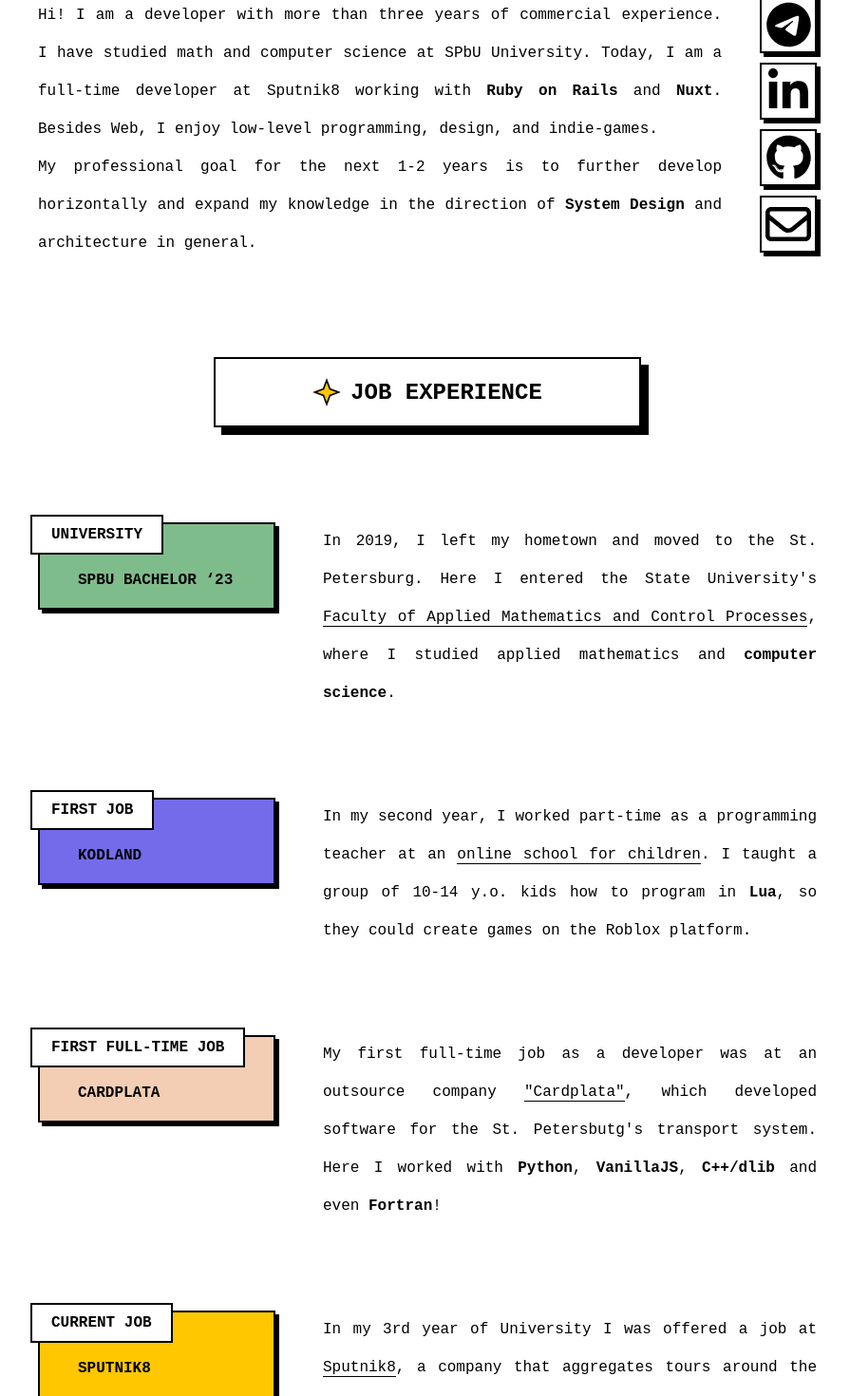
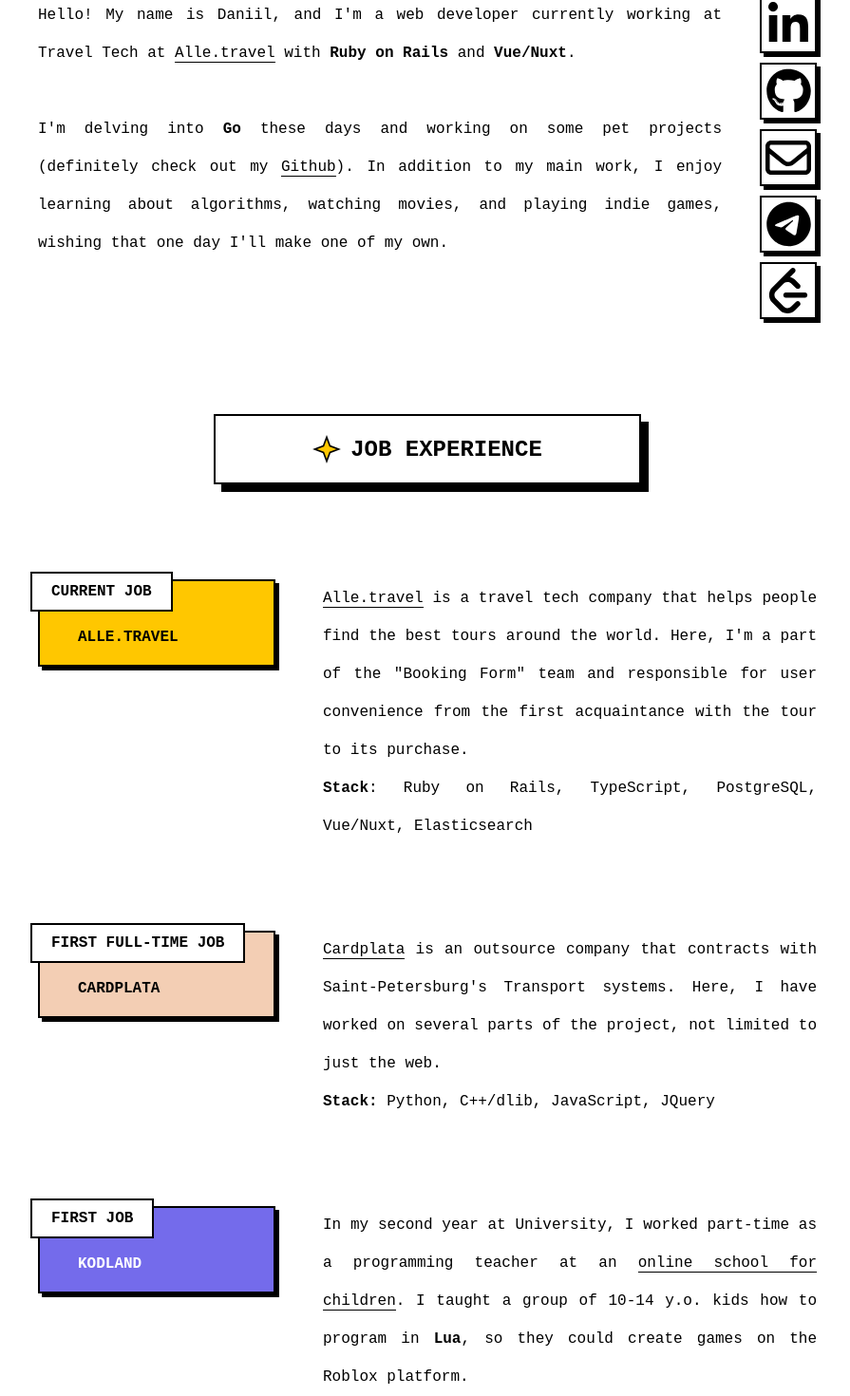
Before and after one commit to darkwingdck/darkwingdck.github.io, a React (Create React App) app: page / in a window 1280 px wide. Shown: the part 880-2350 px from the top of the page at 95% size, without its empty margins (190-1085 px from the left). Built offline with nearby package versions, Linux system fonts and the light colour scheme; a web font is replaced by a local one.

Commit message:
feat: update content

```diff
--- a/src/components/AboutMe/content.js
+++ b/src/components/AboutMe/content.js
@@ -1,3 +1,3 @@
 export const content = {
-  text: 'Hi! I am a developer with more than three years of commercial experience. I have studied math and computer science at SPbU University. Today, I am a full-time developer at Sputnik8 working with <b>Ruby on Rails</b> and <b>Nuxt</b>. Besides Web, I enjoy low-level programming, design, and indie-games.<br>My professional goal for the next 1-2 years is to further develop horizontally and expand my knowledge in the direction of <b>System Design</b> and architecture in general.',
+  text: 'Hello! My name is Daniil, and I\'m a web developer currently working at Travel Tech at <a href="https://alle.travel" target="_blank" class="link">Alle.travel</a> with <b>Ruby on Rails</b> and <b>Vue/Nuxt</b>.</br></br>I\'m delving into <b>Go</b> these days and working on some pet projects (definitely check out my <a href="https://github.com/darkwingdck" target="_blank" class="link">Github</a>). In addition to my main work, I enjoy learning about algorithms, watching movies, and playing indie games, wishing that one day I\'ll make one of my own.',
 };
--- a/src/components/Contacts/content.js
+++ b/src/components/Contacts/content.js
@@ -2,23 +2,28 @@ export const content = {
   contacts: [
     {
       id: 'contact-1',
+      name: 'linked-in',
+      link: 'https://www.linkedin.com/in/daniil-zakharov-3aa7a7280/',
+    },
+    {
+      id: 'contact-2',
+      name: 'github',
+      link: 'https://github.com/darkwingdck',
+    },
+    {
+      id: 'contact-3',
+      name: 'email',
+      link: 'mailto:darkwingdck0@gmail.com',
+    },
+    {
+      id: 'contact-4',
       name: 'telegram',
       link: 'https://t.me/darkwingdck',
     },
     {
-      id: 'contact-2',
-      name: 'linked-in',
-      link: 'https://www.linkedin.com/in/daniil-zakharov-3aa7a7280/',
-    },
-    {
-      id: 'contact-3',
-      name: 'github',
-      link: 'https://github.com/darkwingdck',
-    },
-    {
-      id: 'contact-4',
-      name: 'email',
-      link: 'mailto:darkwingdck0@gmail.com',
+      id: 'contact-5',
+      name: 'leetcode',
+      link: 'https://leetcode.com/darkwingdck/',
     },
   ]
 }
--- a/src/components/JobExperience/JobExperience.css
+++ b/src/components/JobExperience/JobExperience.css
@@ -6,16 +6,6 @@
   margin-bottom: 90px;
 }
 
-.job__link {
-  all: unset;
-  cursor: pointer;
-  border-bottom: 1px solid var(--color-black);
-}
-
-.job__link:hover {
-  border: none;
-}
-
 @media screen and (min-width: 769px) {
   .job {
     align-items: flex-start;
--- a/src/components/JobExperience/content.js
+++ b/src/components/JobExperience/content.js
@@ -1,32 +1,32 @@
 export const content = {
   jobs: [
     {
-      id: 'job-1',
-      title: 'SPBU bachelor ‘23',
-      label: 'University',
-      description: 'In 2019, I left my hometown and moved to the St. Petersburg. Here I entered the State University\'s <a href="https://apmath.spbu.ru/" target="_blank" class="job__link">Faculty of Applied Mathematics and Control Processes</a>, where I studied applied mathematics and <b>computer science</b>.',
-      color: 'primary',
+      id: 'job-4',
+      title: 'Alle.travel',
+      label: 'Current job',
+      description: '<a href="https://alle.travel" target="_blank" class="link">Alle.travel</a> is a travel tech company that helps people find the best tours around the world. Here, I\'m a part of the "Booking Form" team and responsible for user convenience from the first acquaintance with the tour to its purchase.<br/><b>Stack</b>: Ruby on Rails, TypeScript, PostgreSQL, Vue/Nuxt, Elasticsearch',
+      color: 'secondary',
+    },
+    {
+      id: 'job-3',
+      title: 'Cardplata',
+      label: 'First full-time job',
+      description: '<a href="https://ltkarta.ru/" target="_blank" class="link">Cardplata</a> is an outsource company that contracts with Saint-Petersburg\'s Transport systems. Here, I have worked on several parts of the project, not limited to just the web.<br/><b>Stack:</b> Python, C++/dlib, JavaScript, JQuery',
+      color: 'accent-variant',
     },
     {
       id: 'job-2',
       title: 'Kodland',
       label: 'First job',
-      description: 'In my second year, I worked part-time as a programming teacher at an <a href="https://www.kodland.org/" target="_blank" class="job__link">online school for children</a>. I taught a group of 10-14 y.o. kids how to program in <b>Lua</b>, so they could create games on the Roblox platform.',
+      description: 'In my second year at University, I worked part-time as a programming teacher at an <a href="https://www.kodland.org/" target="_blank" class="link">online school for children</a>. I taught a group of 10-14 y.o. kids how to program in <b>Lua</b>, so they could create games on the Roblox platform.',
       color: 'accent',
     },
     {
-      id: 'job-3',
-      title: 'Cardplata',
-      label: 'First full-time job',
-      description: 'My first full-time job as a developer was at an outsource company <a href="https://ltkarta.ru/#loaded" target="_blank" class="job__link">"Cardplata"</a>, which developed software for the St. Petersbutg\'s transport system. Here I worked with <b>Python</b>, <b>VanillaJS</b>, <b>C++/dlib</b> and even <b>Fortran</b>!',
-      color: 'accent-variant',
-    },
-    {
-      id: 'job-4',
-      title: 'Sputnik8',
-      label: 'Current job',
-      description: 'In my 3rd year of University I was offered a job at <a href="https://sputnik8.com/" target="_blank" class="job__link">Sputnik8</a>, a company that aggregates tours around the world. I use <b>TypeScript</b> to develop new features, and I use <b>Ruby on Rails</b> to maintain legacy code. Here I also got acquainted with technologies such as <b>GraphQL</b>, <b>Docker</b>, and <b>Nuxt</b>, and learned to work in a team.',
-      color: 'secondary',
+      id: 'job-1',
+      title: 'SPBU bachelor ‘23',
+      label: 'University',
+      description: 'In 2019 I entered the Saint-Petersburg State University\'s <a href="https://apmath.spbu.ru/" target="_blank" class="link">Faculty of Applied Mathematics and Control Processes</a>, where I studied applied mathematics and <b>computer science</b>.',
+      color: 'primary',
     },
   ],
 };
--- a/src/components/Projects/content.js
+++ b/src/components/Projects/content.js
@@ -2,7 +2,8 @@ export const content = {
   projects: [
     {
       id: 'project-1',
-      title: 'Telegram Support Bot',
+      title: 'Who Is In Da Office',
+      link: 'https://github.com/darkwingdck/who-is-in-da-office',
       items: [
         {
           id: 'project-1-item-1',
@@ -10,17 +11,18 @@ export const content = {
         },
         {
           id: 'project-1-item-2',
-          text: '<b>Description:</b> Light-weight bot for communicating with your customers',
+          text: '<b>Description:</b> WIIDO is the ultimate tool for the office clerk who sees work as more than just work! It lets you sync up your office visits with your friends and even vote on where to go for lunch tomorrow',
         },
         {
           id: 'project-1-item-3',
-          text: '<b>Stack:</b> Python3',
+          text: '<b>Stack:</b> Python, FastAPI, MySQL, OOP',
         },
       ],
     },
     {
       id: 'project-2',
-      title: 'Faced',
+      title: 'Not To Do List',
+      link: 'https://not-to-do-list-production.up.railway.app/',
       items: [
         {
           id: 'project-2-item-1',
@@ -28,35 +30,35 @@ export const content = {
         },
         {
           id: 'project-2-item-2',
-          text: '<b>Description:</b> Photo processing program with face detection',
+          text: '<b>Description:</b> Not To Do List is an app with very interesting and original Idea built with Go + HTMX and hosted on Railway server',
         },
         {
           id: 'project-2-item-3',
+          text: '<b>Stack:</b> Go, htmx, Railway',
+        },
+      ],
+    },
+    {
+      id: 'project-3',
+      title: 'Faced',
+      items: [
+        {
+          id: 'project-3-item-1',
+          text: '<b>Status:</b> Private Project',
+        },
+        {
+          id: 'project-3-item-2',
+          text: '<b>Description:</b> Photo processing program with AI-based face detection. In process of becoming a public repository after a little refactor',
+        },
+        {
+          id: 'project-3-item-3',
           text: '<b>Stack:</b> C++ dlib',
         },
       ],
     },
     {
-      id: 'project-3',
-      title: 'Tamacodi',
-      items: [
-        {
-          id: 'project-3-item-1',
-          text: '<b>Status:</b> In progress',
-        },
-        {
-          id: 'project-3-item-2',
-          text: '<b>Description:</b> VScode extension',
-        },
-        {
-          id: 'project-3-item-3',
-          text: '<b>Stack:</b> TypeScript',
-        },
-      ],
-    },
-    {
       id: 'project-4',
-      title: 'PhonyJS',
+      title: 'Gomodoro',
       items: [
         {
           id: 'project-4-item-1',
@@ -64,11 +66,11 @@ export const content = {
         },
         {
           id: 'project-4-item-2',
-          text: '<b>Description:</b> a JavaScript plugin for entering and validating international telephone numbers',
+          text: '<b>Description:</b> I am tired of existing versions of pomodoro timer, so I am making my own',
         },
         {
           id: 'project-4-item-3',
-          text: '<b>Stack:</b> TypeScript, google-libphonenumber',
+          text: '<b>Stack:</b> Go, Gui UI',
         },
       ],
     },
--- a/src/components/Ui/Card/Card.css
+++ b/src/components/Ui/Card/Card.css
@@ -14,10 +14,12 @@
   top: -10px;
   left: -10px;
   background-color: var(--color-white);
+  color: var(--color-black);
 }
 
 .card_color-primary {
   background-color: var(--color-primary);
+  color: var(--color-white);
 }
 
 .card_color-secondary {
@@ -26,6 +28,7 @@
 
 .card_color-accent {
   background-color: var(--color-accent);
+  color: var(--color-white);
 }
 
 .card_color-accent-variant {
--- a/src/components/Ui/Competitor/Competitor.css
+++ b/src/components/Ui/Competitor/Competitor.css
@@ -32,8 +32,8 @@
 
 .competitor-item {
   margin-bottom: 15px;
+  line-height: 26px;
   display: flex;
-  align-items: center;
 }
 
 @media screen and (min-width: 426px) {
--- a/src/components/Ui/Competitor/Competitor.js
+++ b/src/components/Ui/Competitor/Competitor.js
@@ -8,14 +8,33 @@ export default function Competitor({ data }) {
         <div className="competitor-item__text" dangerouslySetInnerHTML={{__html: item.text}} />
       </div>
     );
-  })
+  });
+
+  const title = (data) => {
+    if (data.hasOwnProperty("link")) {
+      return (
+        <a
+          href={data.link}
+          target="_blank"
+          rel="noreferrer"
+          className="competitor__title link"
+        >
+          {data.title}
+        </a>
+      )
+    } else {
+      return (
+        <div className="competitor__title">
+          { data.title }
+        </div>
+      )
+    }
+  };
   return (
     <div className="competitor">
       <div className="competitor__head">
         <div className="competitor__icon" />
-        <div className="competitor__title">
-          {data.title}
-        </div>
+        { title(data) }
       </div>
       <div className="competitor__body">
         {items}
--- a/src/components/Ui/IconLink/IconLink.css
+++ b/src/components/Ui/IconLink/IconLink.css
@@ -44,3 +44,7 @@
 .icon-link__icon_email {
   background-image: url(/src/assets/email.svg);
 }
+
+.icon-link__icon_leetcode {
+  background-image: url(/src/assets/leetcode.svg);
+}
--- a/src/index.css
+++ b/src/index.css
@@ -11,3 +11,13 @@ body {
   -webkit-font-smoothing: antialiased;
   -moz-osx-font-smoothing: grayscale;
 }
+
+.link {
+  all: unset;
+  cursor: pointer;
+  border-bottom: 1px solid var(--color-black);
+}
+
+.link:hover {
+  border-color: transparent;
+}
```
Also changed, not shown: src/assets/leetcode.svg (added).
